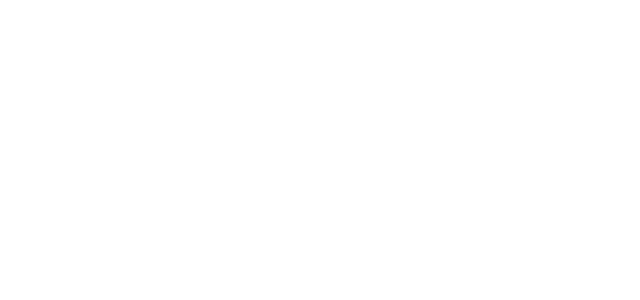
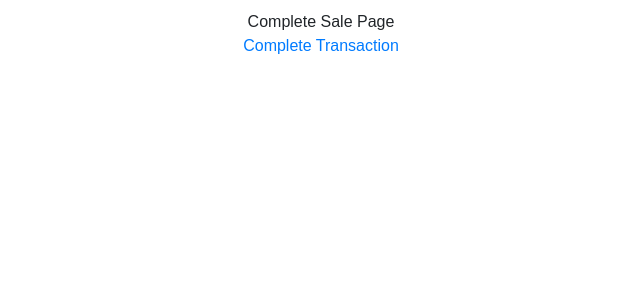
Before and after one commit to coryjquirk/cart-croc, a React (Create React App) app in the folder client/: page /completesale in a window 1280 px wide. Shown: the top 300 px of the page, without its empty margins (254-894 px from the left). Built offline with nearby package versions, Linux system fonts and the light colour scheme.

Commit message:
temp nav links added to show nav flow, added temp login bypass to index

```diff
--- a/client/src/pages/CompleteSalePage.js
+++ b/client/src/pages/CompleteSalePage.js
@@ -4,7 +4,9 @@ import { Col, Row, Container } from "../components/Grid";
 const CompleteSale = () => {
   return (
     <Container fluid>
-        {/* module in here */}
+      Complete Sale Page
+      <br />
+      <a href="/printreceipt">Complete Transaction</a>
     </Container>
   );
 };
--- a/client/src/pages/IndexPage.js
+++ b/client/src/pages/IndexPage.js
@@ -5,9 +5,9 @@ import Signup from "../components/SignUp";
 const Index = () => {
   return (
     <Container fluid>
-        <Signup />
-
-
+      <Signup />
+      <br />
+      <a href="/home">Login bypass</a>
     </Container>
   );
 };
--- a/client/src/pages/InventoryPage.js
+++ b/client/src/pages/InventoryPage.js
@@ -4,7 +4,9 @@ import { Col, Row, Container } from "../components/Grid";
 const Inventory = () => {
   return (
     <Container fluid>
-        {/* module in here */}
+      Inventory Page
+      <br />
+      <a href="/home">Home</a>
     </Container>
   );
 };
--- a/client/src/pages/NewSalePage.js
+++ b/client/src/pages/NewSalePage.js
@@ -4,7 +4,9 @@ import { Col, Row, Container } from "../components/Grid";
 const NewSale = () => {
   return (
     <Container fluid>
-        {/* module in here */}
+      New Sale Page
+      <br />
+      <a href="/completesale">Complete Sale</a>
     </Container>
   );
 };
--- a/client/src/pages/PrintReceiptPage.js
+++ b/client/src/pages/PrintReceiptPage.js
@@ -4,7 +4,9 @@ import { Col, Row, Container } from "../components/Grid";
 const PrintReceipt = () => {
   return (
     <Container fluid>
-        {/* module in here */}
+      Print Receipt Page
+      <br />
+      <a href="/home">Home</a>
     </Container>
   );
 };
--- a/client/src/pages/ReceiptsPage.js
+++ b/client/src/pages/ReceiptsPage.js
@@ -4,7 +4,9 @@ import { Col, Row, Container } from "../components/Grid";
 const Receipts = () => {
   return (
     <Container fluid>
-        {/* module in here */}
+      Receipts Page
+      <br />
+      <a href="/home">Home</a>
     </Container>
   );
 };
```
Also changed, not shown: 1 other file (tests, documents, lock files or other folders).
